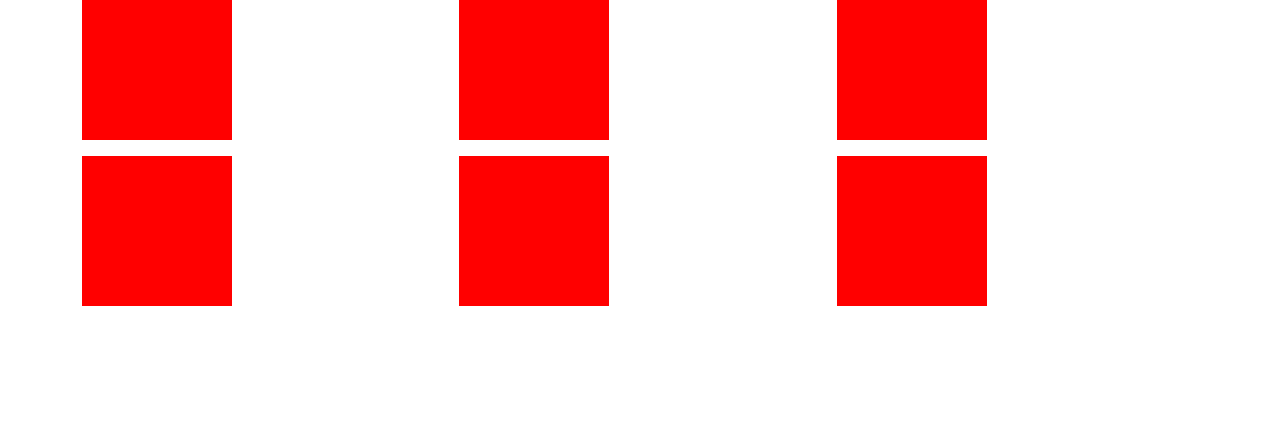
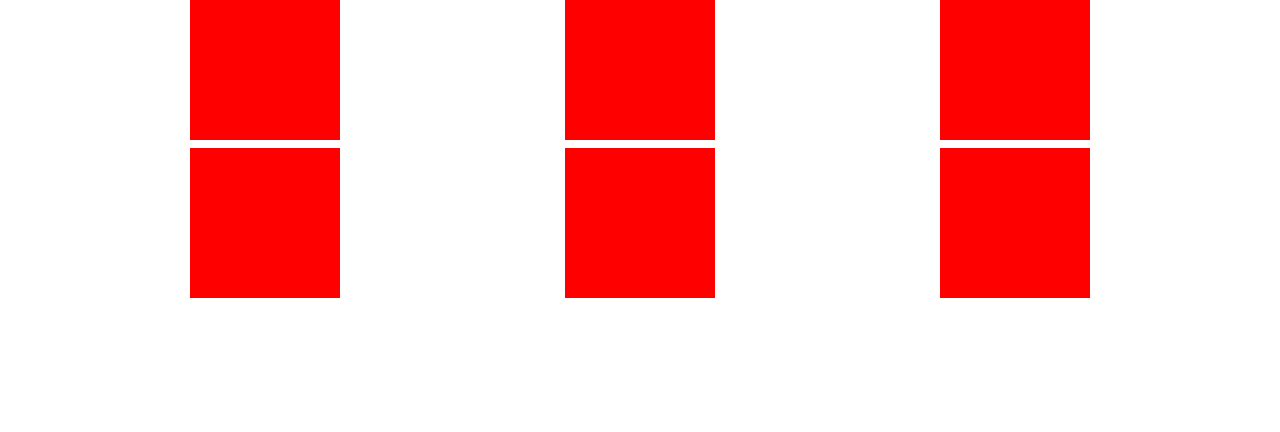
Before and after one commit to Blay199/html-css-bootstrap-freelancer, a plain HTML site: page index.html in a window 1280 px wide. Shown: the part 368-800 px from the top of the page. Drawn offline with nearby package versions, Linux system fonts and the light colour scheme.

Commit message:
grid aggiustato

```diff
--- a/index.html
+++ b/index.html
@@ -38,33 +38,33 @@
         <section class="my_portfolio">
             <div class="container">
                 <h2 class="text-center">Portfolio</h2>
-                <div class="row row-cols-1 row-cols-md-2 row-cols-lg-3 g-3">
-                    <div class="col">
+                <div class="row row-cols-1 row-cols-md-2 row-cols-lg-3 g-2">
+                    <div class="col d-flex justify-content-center">
                         <div class="square-test">
 
                         </div>
                     </div>
-                    <div class="col">
+                    <div class="col d-flex justify-content-center">
                         <div class="square-test">
 
                         </div>
                     </div>
-                    <div class="col">
+                    <div class="col d-flex justify-content-center">
                         <div class="square-test">
 
                         </div>
                     </div>
-                    <div class="col">
+                    <div class="col d-flex justify-content-center">
                         <div class="square-test">
 
                         </div>
                     </div>
-                    <div class="col">
+                    <div class="col d-flex justify-content-center">
                         <div class="square-test">
 
                         </div>
                     </div>
-                    <div class="col">
+                    <div class="col d-flex justify-content-center">
                         <div class="square-test">
 
                         </div>
```
